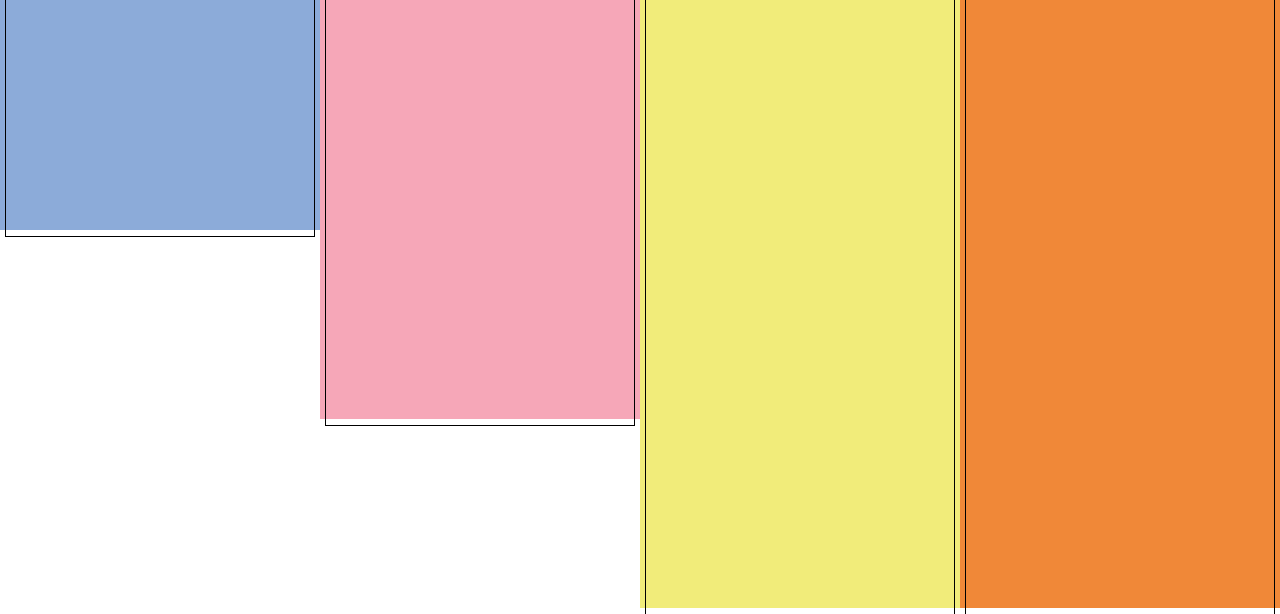
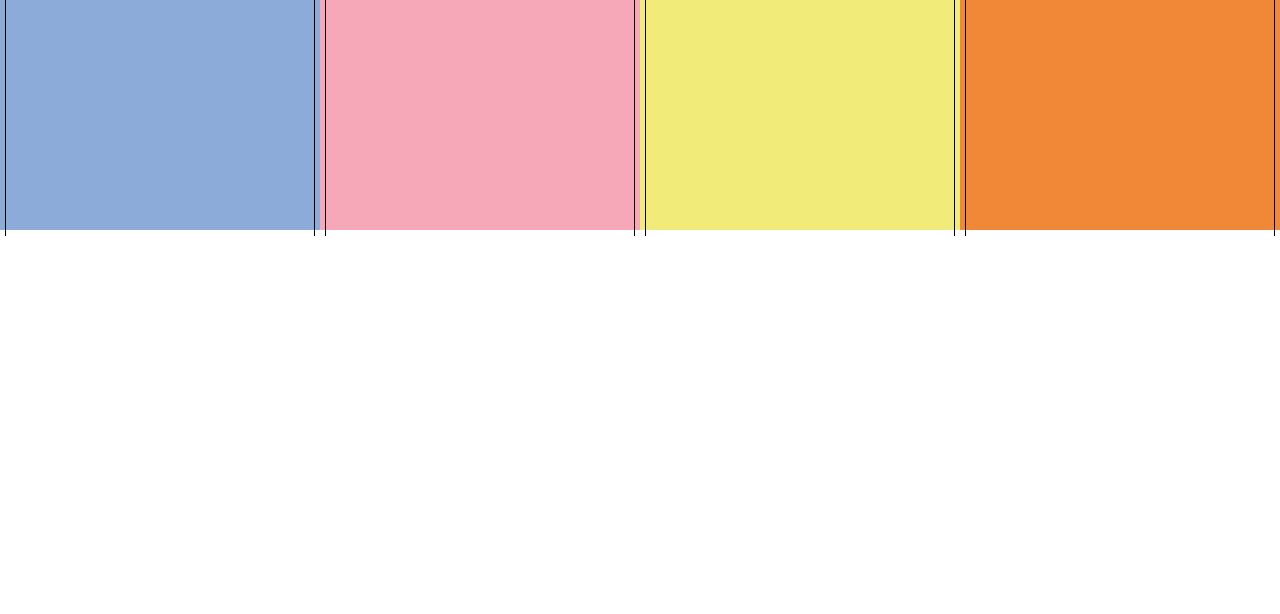
Before and after one commit to kinslowdian/4_columns, a plain HTML site: page index.html in a window 1280 px wide. Shown: the part 570-1184 px from the top of the page. After the commit the page ends 806 px from the top, so only its background shows below. Drawn offline with Linux system fonts and the light colour scheme.

Commit message:
Fixed with display css change and using float instead

```diff
--- a/public/css/col4.css
+++ b/public/css/col4.css
@@ -34,13 +34,16 @@ html, body
 	width: 25%;
 	height: 100%;
 	position: relative;
-	display: inline-block;
+/*	display: inline-block;*/
 
 	margin: 0;
 	padding: 0;
 
 	font-size: 60px;
 	color: #fff;
+
+	display: block;
+	float: left;
 }
 
 .col-0
```
